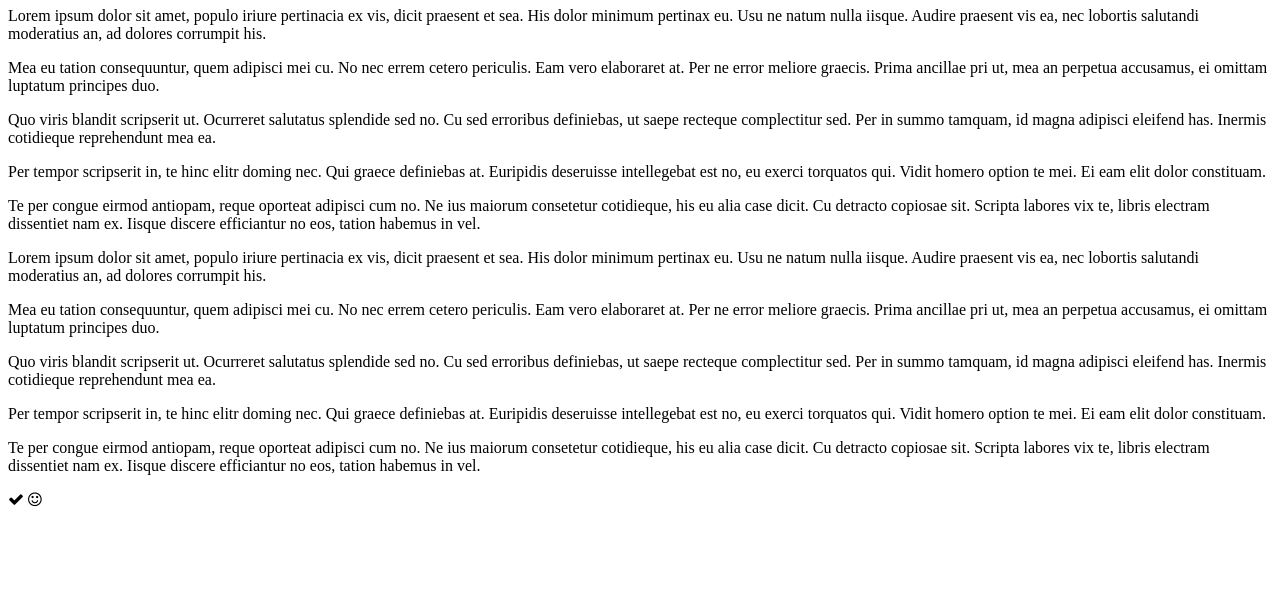
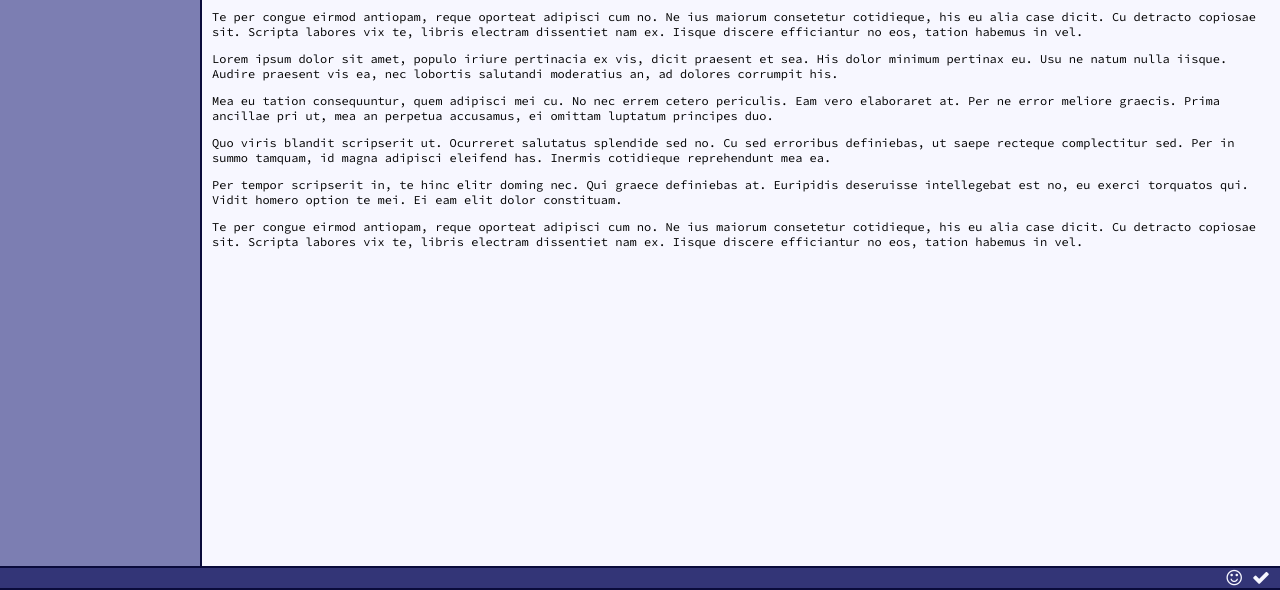
Before and after one commit to ruidfigueiredo/webpagethatlookslikeadesktopapp, a plain HTML site: page index.html in a window 1280 px wide. Shown: the part 210-800 px from the top of the page. Drawn offline with nearby package versions, Linux system fonts and the light colour scheme.

Commit message:
Format styles.css

```diff
--- a/index.html
+++ b/index.html
@@ -1,5 +1,5 @@
 <!doctype html>
-<html lang="">
+<html>
 
 <head>
   <meta charset="utf-8" />
@@ -9,7 +9,7 @@
   <link href='https://fonts.googleapis.com/css?family=Open+Sans|Source+Code+Pro' rel='stylesheet' type='text/css'>
   <link href="https://maxcdn.bootstrapcdn.com/font-awesome/4.6.3/css/font-awesome.min.css" rel="stylesheet" integrity="sha384-T8Gy5hrqNKT+hzMclPo118YTQO6cYprQmhrYwIiQ/3axmI1hQomh7Ud2hPOy8SP1"
     crossorigin="anonymous">
-  <link rel="stylesheet" href="site.css">
+  <link rel="stylesheet" href="styles.css">
 </head>
 
 <body>
--- a/styles.css
+++ b/styles.css
@@ -1,21 +1,25 @@
 html {
     height: 100%;
     font-family: 'Open Sans', sans-serif;
-  font-size: 12px; }
+    font-size: 12px;
+}
 
 body {
     height: 100vh;
     margin: 0;
     display: flex;
     flex-direction: column;
-  background: #F7F7FF; }
+    background: #F7F7FF;
+}
 
 div#menu {
     height: 25px;
     flex: none;
     background-color: #7C7EB2;
     border-top: 2px solid #0A0B3B;
-  border-bottom: 1px solid #0A0B3B; }
+    border-bottom: 1px solid #0A0B3B;
+}
+
 div#menu .menu-item {
     display: inline-block;
     vertical-align: middle;
@@ -23,26 +27,15 @@
     padding-left: 5px;
     cursor: default;
     color: #F7F7FF;
-    border-left: 1px solid #F7F7FF; }
+    border-left: 1px solid #F7F7FF;
+}
 
 div#mainArea {
     flex: 1;
     display: flex;
     flex-direction: row;
-  min-height: 0; }
-
-div#statusBar {
-  height: 20px;
-  flex: none;
-  background-color: #333577;
-  border-bottom: 2px solid #0A0B3B;
-  border-top: 1px solid #0A0B3B; }
-  div#statusBar i {
-    float: right;
-    margin-right: 10px;
-    color: #F7F7FF;
-    line-height: 20px;
-    font-size: large; }
+    min-height: 0;
+}
 
 div#sidebar {
     width: 200px;
@@ -50,27 +43,35 @@
     background: #7C7EB2;
     border-right: 1px solid #0A0B3B;
     border-top: 1px solid #0A0B3B;
-  border-bottom: 1px solid #0A0B3B; }
+    border-bottom: 1px solid #0A0B3B;
+}
+
 div#sidebar .sidebar-header {
     background-color: #333577;
     padding-left: 10px;
     color: #F7F7FF;
     line-height: 50px;
-    margin-bottom: 0; }
+    margin-bottom: 0;
+}
 
 div#sidebar ul {
     list-style: none;
     padding: 0px;
     margin: 0;
-  font-size: normal; }
+    font-size: normal;
+}
+
 div#sidebar ul li {
     line-height: 35px;
     padding-left: 30px;
     border-bottom: 1px dashed #0A0B3B;
-    color: #F7F7FF; }
+    color: #F7F7FF;
+}
+
 div#sidebar ul li.active {
     background-color: #F7F7FF;
-      color: #333577; }
+    color: #333577;
+}
 
 div#content {
     flex: 1;
@@ -80,4 +81,21 @@
     border-bottom: 1px solid #0A0B3B;
     padding: 10px 10px;
     overflow: auto;
-  font-family: 'Source Code Pro', monospace; }
+    font-family: 'Source Code Pro', monospace;
+}
+
+div#statusBar {
+    height: 20px;
+    flex: none;
+    background-color: #333577;
+    border-bottom: 2px solid #0A0B3B;
+    border-top: 1px solid #0A0B3B;
+}
+
+div#statusBar i {
+    float: right;
+    margin-right: 10px;
+    color: #F7F7FF;
+    line-height: 20px;
+    font-size: large;
+}
```
Lines whose indentation alone changed are shown as unchanged.
